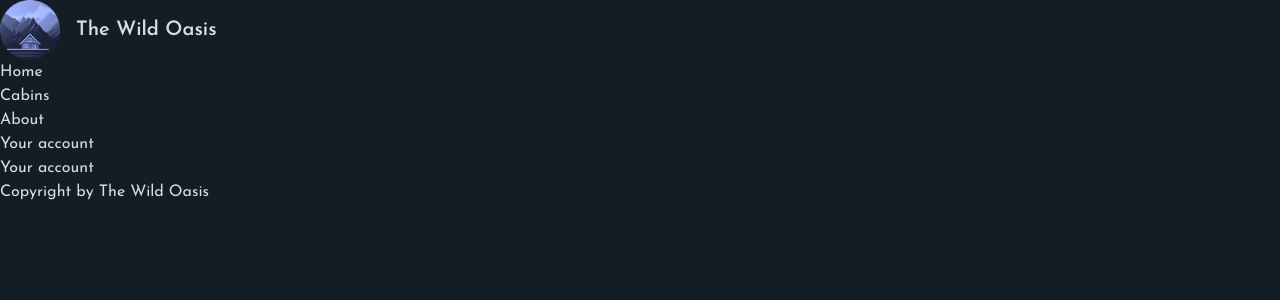
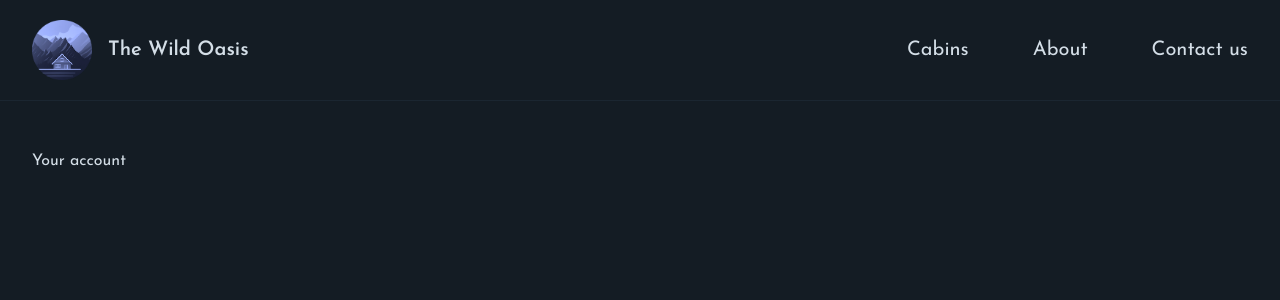
Before and after one commit to Maxeroz/the-wild-oasis-website, a Next.js app: page /account in a window 1280 px wide. Shown: the top 300 px of the page. Built offline with nearby package versions, Linux system fonts and the light colour scheme.

Commit message:
Improving the Navigation and Root Layout

```diff
--- /dev/null
+++ b/app/_components/Header.js
@@ -0,0 +1,15 @@
+import Navigation from "./Navigation";
+import Logo from "./Logo";
+
+function Header() {
+  return (
+    <header className="border-b border-primary-900 px-8 py-5">
+      <div className="mx-auto flex max-w-7xl items-center justify-between">
+        <Logo />
+        <Navigation />
+      </div>
+    </header>
+  );
+}
+
+export default Header;
--- a/app/_components/Navigation.js
+++ b/app/_components/Navigation.js
@@ -1,20 +1,34 @@
-import Link from "next/link";
+import Link from 'next/link';
 
 export default function Navigation() {
   return (
-    <ul>
+    <nav className='z-10 text-xl'>
+      <ul className='flex gap-16 items-center'>
         <li>
-        <Link href="/">Home</Link>
+          <Link
+            href='/cabins'
+            className='hover:text-accent-400 transition-colors'
+          >
+            Cabins
+          </Link>
         </li>
         <li>
-        <Link href="/cabins">Cabins</Link>
+          <Link
+            href='/about'
+            className='hover:text-accent-400 transition-colors'
+          >
+            About
+          </Link>
         </li>
         <li>
-        <Link href="/about">About</Link>
-      </li>
-      <li>
-        <Link href="/account">Your account</Link>
+          <Link
+            href='/contact'
+            className='hover:text-accent-400 transition-colors'
+          >
+            Contact us
+          </Link>
         </li>
       </ul>
+    </nav>
   );
 }
--- a/app/layout.js
+++ b/app/layout.js
@@ -9,6 +9,7 @@ const josefin = Josefin_Sans({
 });
 
 import "@/app/_styles/globals.css";
+import Header from "./_components/Header";
 
 export const metadata = {
   // title: "The Wild Oasis",
@@ -25,16 +26,12 @@ export default function RootLayout({ children }) {
   return (
     <html lang="en">
       <body
-        className={`${josefin.className} min-h-screen bg-primary-950 text-primary-100`}
+        className={`${josefin.className} flex min-h-screen flex-col bg-primary-950 text-primary-100 antialiased`}
       >
-        <header>
-          <Logo />
-          <Navigation />
-        </header>
-
-        <main>{children}</main>
-
-        <footer>Copyright by The Wild Oasis</footer>
+        <Header />
+        <div className="flex-1 px-8 py-12">
+          <main className="mx-auto max-w-7xl">{children}</main>
+        </div>
       </body>
     </html>
   );
```
Lines whose indentation alone changed are shown as unchanged.
